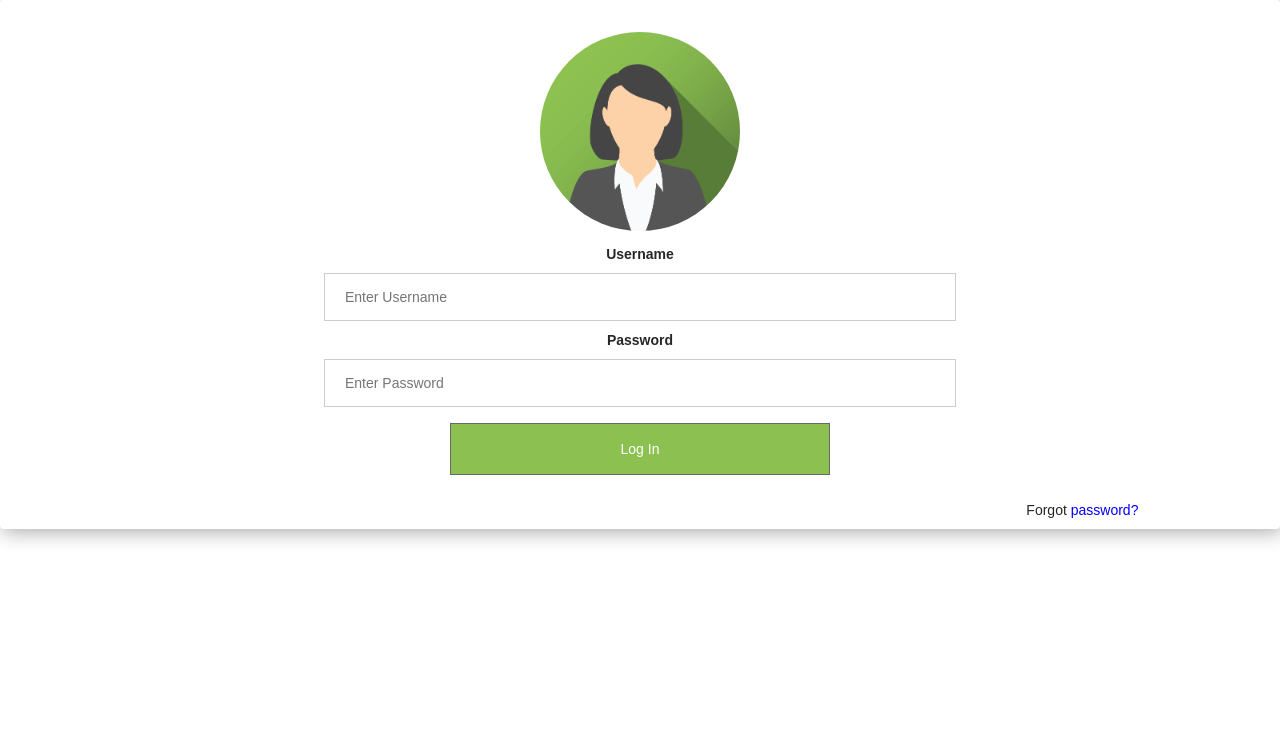
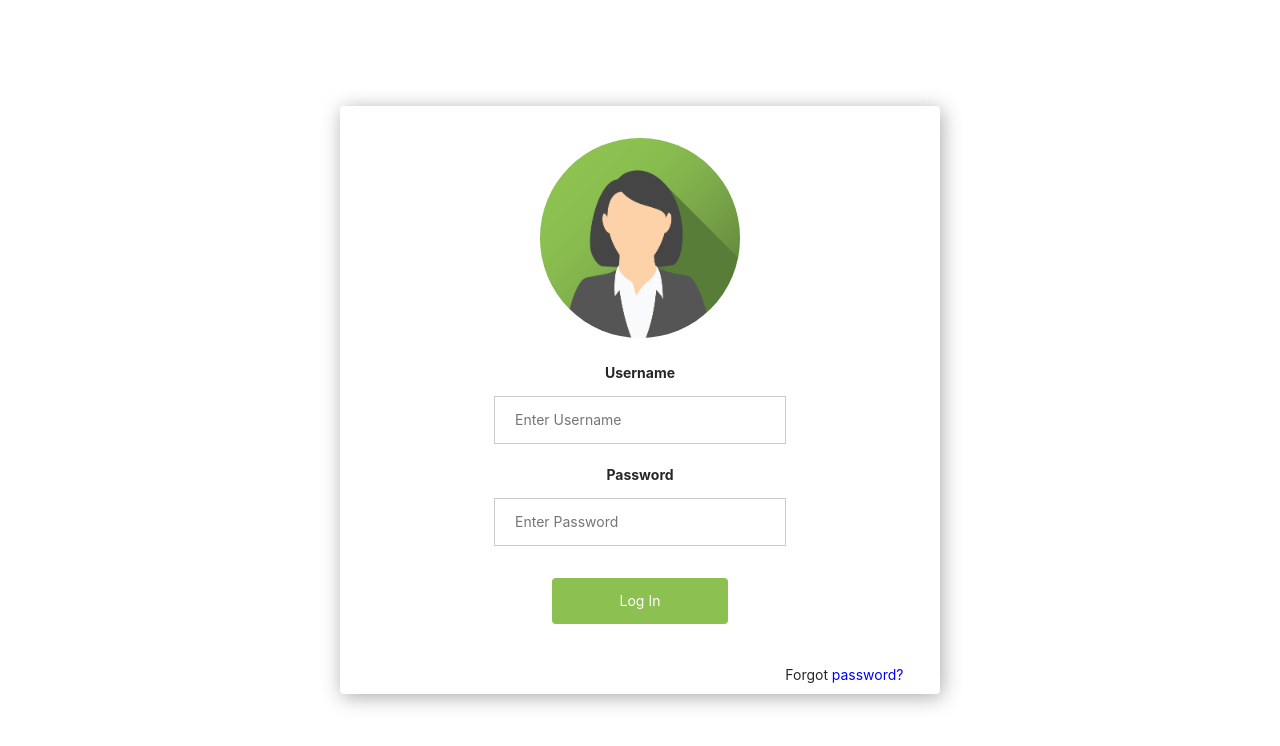
Before and after one commit to Echipa-1-ISS/web, a React (Create React App) app: page /login in a window 1280 px wide. Shown: the top 746 px of the page. Built offline with nearby package versions, Linux system fonts and the light colour scheme.

Commit message:
a bit more refactoring and some styling changes

```diff
--- a/src/components/ProtectedRoute.tsx
+++ b/src/components/ProtectedRoute.tsx
@@ -31,6 +31,6 @@ export const ProtectedRoute = ({
   return isAuthorized ? (
     <RouteComponent {...rest} />
   ) : (
-    <Navigate to={Route.Home} />
+    <Navigate to={Route.Login} />
   );
 };
--- a/src/components/layout/main.css
+++ b/src/components/layout/main.css
@@ -8,4 +8,5 @@
 
 #layout-content {
   padding: 0 128px;
+  position: relative;
 }
--- a/src/screens/home/index.tsx
+++ b/src/screens/home/index.tsx
@@ -1,3 +1,11 @@
 import React from "react";
+import { useContext } from "react";
+import { Navigate } from "react-router-dom";
+import { UserContext } from "../../context/UserContext";
+import { Route } from "../../enums/Route";
 
-export const Home = () => <h1>Home</h1>;
+export const Home = () => {
+  const { user } = useContext(UserContext);
+
+  return user.isAuthenticated ? <Home /> : <Navigate to={Route.Login} />;
+};
--- a/src/screens/login/index.tsx
+++ b/src/screens/login/index.tsx
@@ -1,4 +1,4 @@
-import React, { useState } from "react";
+import React, { FormEvent, useState } from "react";
 import Avatar from "../../assets/img_avatar2.png";
 import "./main.css";
 
@@ -6,11 +6,12 @@ export const Login = () => {
   const [username, setUsername] = useState("");
   const [password, setPassword] = useState("");
 
-  function submitHandler(e: { preventDefault: () => void }) {
+  function submitHandler(e: FormEvent<HTMLButtonElement>) {
     e.preventDefault();
   }
 
   return (
+    <div id="form-container">
       <form className="loginForm">
         <div className="imgcontainer">
           <img src={Avatar} alt="Avatar" className="avatar" />
@@ -18,7 +19,6 @@ export const Login = () => {
         <label htmlFor="uname">
           <b>Username</b>
         </label>
-
         <input
           type="text"
           value={username}
@@ -40,10 +40,10 @@ export const Login = () => {
         />
 
         <button onSubmit={submitHandler}>Log In</button>
-
         <span className="psw">
           Forgot <a>password?</a>
         </span>
       </form>
+    </div>
   );
 };
--- a/src/screens/login/main.css
+++ b/src/screens/login/main.css
@@ -1,15 +1,13 @@
-body {
-  font-family: Arial, Helvetica, sans-serif;
-  padding: 0;
-  margin: 0;
+#form-container {
+  width: 100%;
   height: 100%;
   display: flex;
+  align-items: center;
   justify-content: center;
-  align-items: center;
-  background: white;
 }
 
 .loginForm {
+  width: 600px;
   display: flex;
   flex-direction: column;
   align-items: center;
@@ -17,12 +15,13 @@ body {
   border-radius: 4px;
   box-shadow: 2px 3px 20px #aaa;
   padding: 8px;
+  gap: 12px;
 }
 
 input[type="text"],
 input[type="password"] {
   padding: 12px 20px;
-  margin: 8px 0;
+  margin-bottom: 8px;
   border: 1px solid #ccc;
   box-sizing: border-box;
   width: 50%;
@@ -31,11 +30,12 @@ input[type="password"] {
 button {
   background-color: #8cc051;
   color: white;
-  padding: 14px 20px;
-  margin: 8px 0;
+  padding: 12px 20px;
+  margin: 12px 0;
   cursor: pointer;
   width: 30%;
-  border: 1px solid dimgray;
+  border: none;
+  border-radius: 4px;
 }
 
 button:hover {
```
Lines whose indentation alone changed are shown as unchanged.
